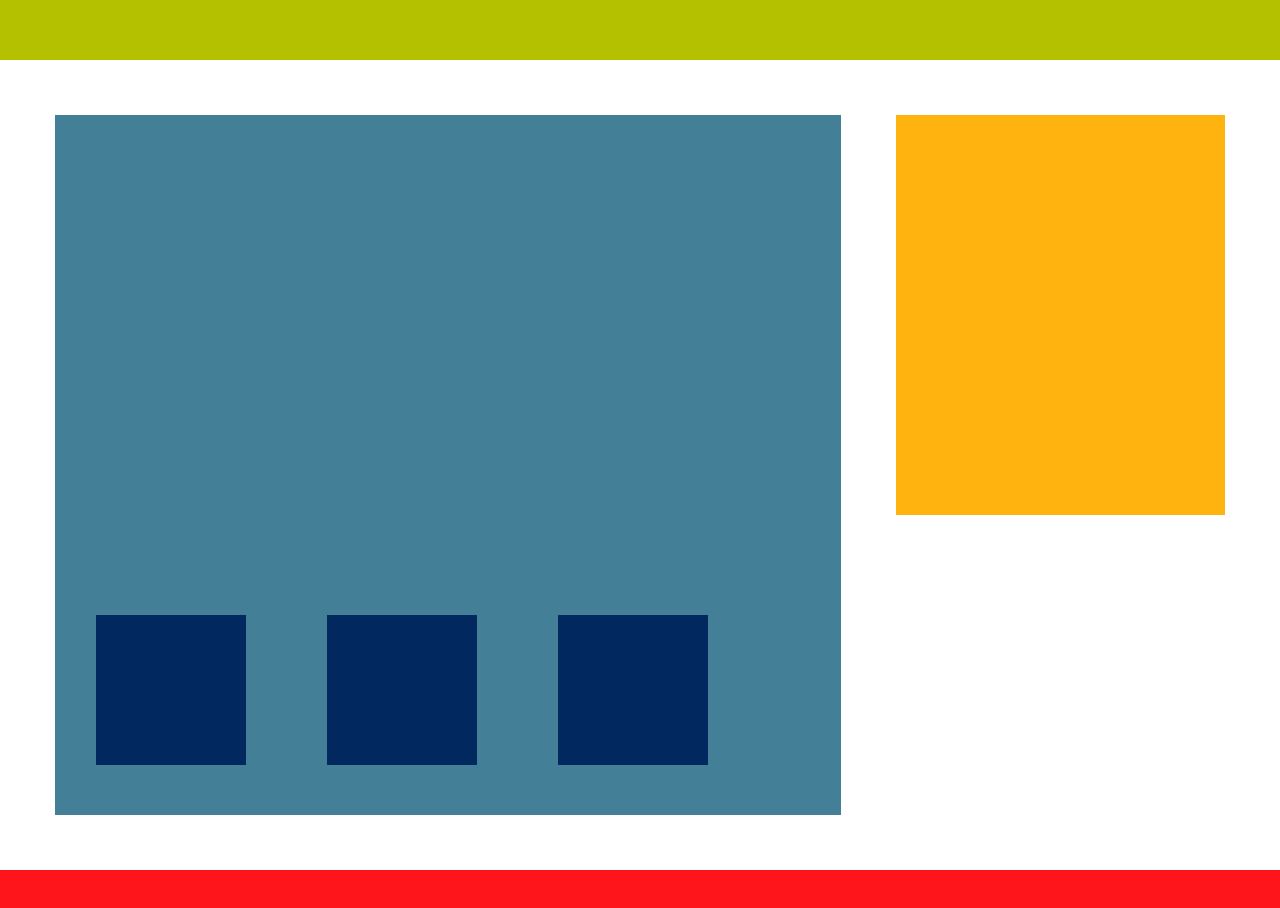
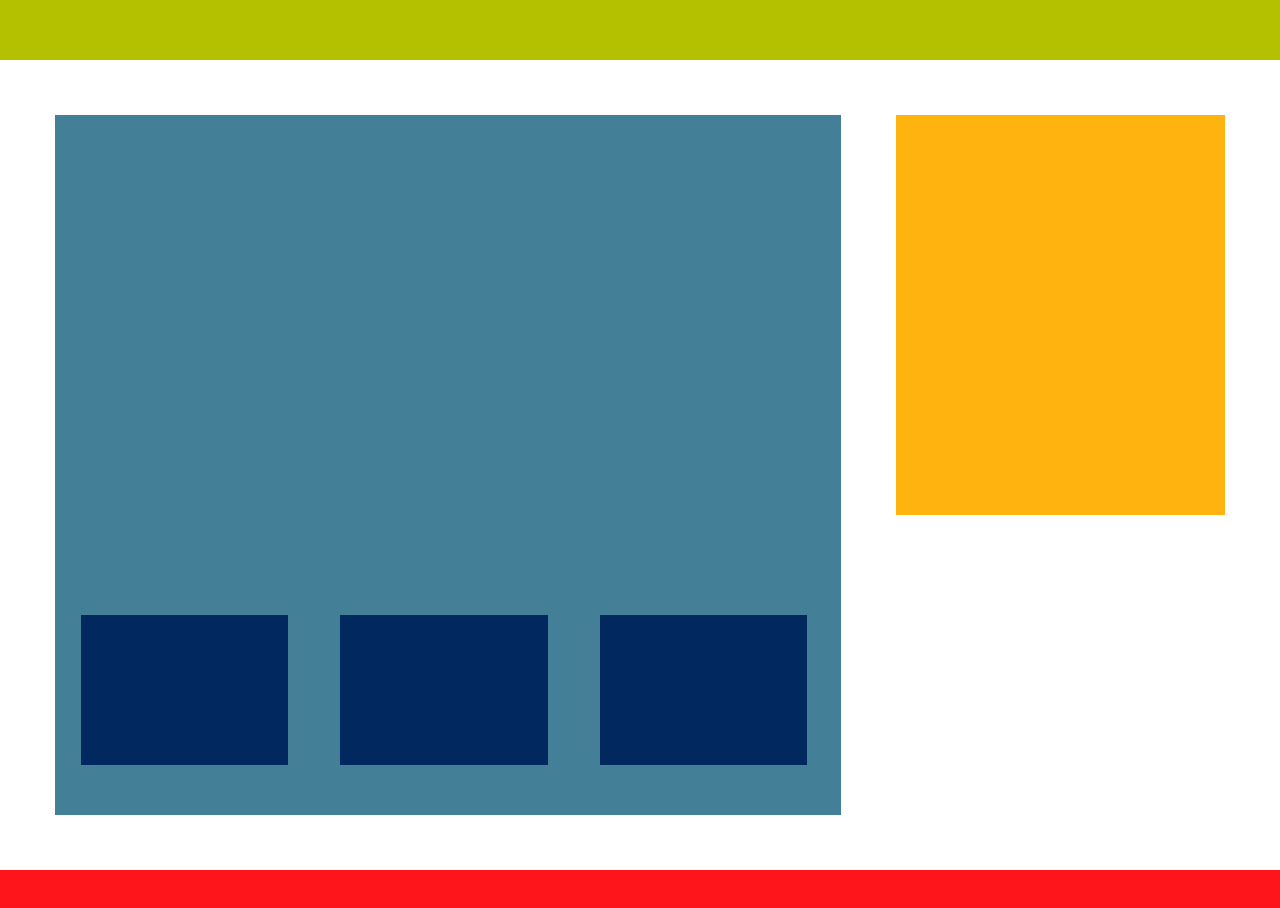
Before and after one commit to andmade/cs39-nolibrary, a plain HTML site: page index.html in a window 1280 px wide. Shown: the part 190-1098 px from the top of the page. Drawn offline with Linux system fonts and the light colour scheme.

Commit message:
Restore percentage widths after identifying ublock issue

```diff
--- a/stylesheet.css
+++ b/stylesheet.css
@@ -42,7 +42,7 @@
         .ads-section {
             position: absolute;
             bottom: 50px;
-            width: 700px;
+            width: 100%;
             height: 150px;
             display: grid;
             grid-template-columns: repeat(3, 33%);
@@ -53,7 +53,7 @@
         .ad {
             background-color: #01295f;
             height: 150px;
-            width: 150px;
+            width: 80%;
         }
 
         .company-footer {
```
